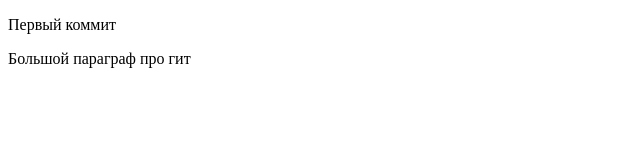
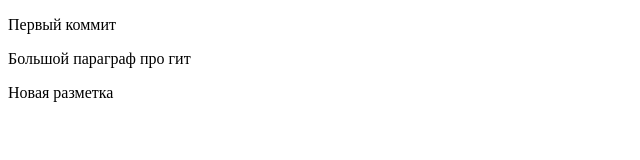
Before and after one commit to Semagog/first-project, a plain HTML site: page index.html in a window 1280 px wide. Shown: the whole page, without its empty margins (0-640 px from the left). Drawn offline with Linux system fonts and the light colour scheme.

Commit message:
Пушим

```diff
--- a/index.html
+++ b/index.html
@@ -13,5 +13,6 @@
     <p class='h1'>Первый коммит</p>
     <p> Большой параграф про гит
     </p>
+    <p>Новая разметка</p>
 </body>
 </html>
```
